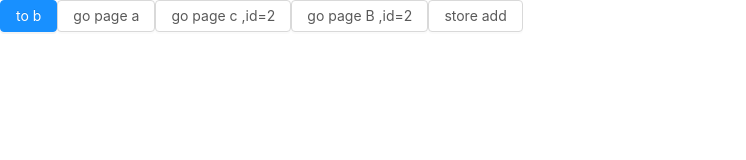
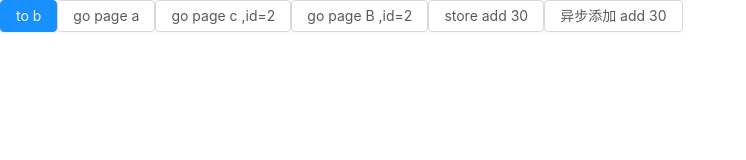
Before and after one commit to heachou/react_next_github, a Next.js app: page / in a window 1280 px wide. Shown: the top 160 px of the page, without its empty margins (0-746 px from the left). Built offline with nearby package versions, Linux system fonts and the light colour scheme.

Commit message:
feat: react-redux 连接
react-redux 连接 connect 用法 Provider提供store

```diff
--- a/package.json
+++ b/package.json
@@ -45,6 +45,7 @@
     "null-loader": "^4.0.0",
     "react": "^16.13.1",
     "react-dom": "^16.13.1",
+    "react-redux": "^7.2.0",
     "redux": "^4.0.5",
     "redux-thunk": "^2.3.0"
   }
--- a/pages/_app.js
+++ b/pages/_app.js
@@ -1,5 +1,7 @@
 import App, { Container } from 'next/app'
 import MyContext from '../lib/my-context'
+import { Provider } from 'react-redux'
+import store from '../store/store'
 
 class MyApp extends App {
 
@@ -16,9 +18,11 @@ class MyApp extends App {
   render() {
     const { Component, pageProps } = this.props
     return <div>
-      <MyContext.Provider value={'test'}>
-        <Component {...pageProps} />
-      </MyContext.Provider>
+      <Provider store={store}>
+        <MyContext.Provider value={'test'}>
+          <Component {...pageProps} />
+        </MyContext.Provider>
+      </Provider>
     </div>
   }
 }
--- a/pages/index.js
+++ b/pages/index.js
@@ -1,11 +1,8 @@
 import { Button } from 'antd'
 import Link from 'next/link'
 import Router from 'next/router'
-import store from '../store/store'
-
-store.subscribe(() => {
-  console.log(store.getState())
-})
+import { connect } from 'react-redux'
+import { add,addAsync } from '../store/store'
 
 const events = [
   "routeChangeStart",
@@ -26,7 +23,7 @@ events.forEach(event => {
   Router.events.on(event, makeEvent(event))
 })
 
-export default () => {
+const Index = (props) => {
   function click() {
     Router.push({
       pathname: '/b',
@@ -52,6 +49,9 @@ export default () => {
       <Button> go page c ,id=2 </Button>
     </Link>
     <Button onClick={toB}> go page B ,id=2 </Button>
-    <Button onClick={() => store.dispatch({ type: 'ADD', num: 3 })}> store add</Button>
+    <Button onClick={() => props.add(2)}> store add {props.counter.count}</Button>
+    <Button onClick={() => props.addAsync(3)}> 异步添加 add {props.counter.count}</Button>
   </>
 }
+
+export default connect((state) => ({ counter: state.counter }), { add, addAsync })(Index)
--- a/store/store.js
+++ b/store/store.js
@@ -23,11 +23,11 @@ function add(num) {
   }
 }
 
-function addAsync(num){
-  return (dispatch)=>{
-    setTimeout(()=>{
+function addAsync(num) {
+  return (dispatch) => {
+    setTimeout(() => {
       dispatch(add(num))
-    },3000)
+    }, 3000)
   }
 }
 
@@ -54,10 +54,14 @@ const store = createStore(rootReducer, {
   user: initialUser
 }, applyMiddleware(reduxThunk))
 
+store.subscribe(() => {
+  console.log(store.getState())
+})
+
 store.dispatch(add(10))
 
 store.dispatch(addAsync(20))
 
-console.log(store.getState())
+export { add, addAsync }
 
 export default store
```
Also changed, not shown: 1 other file (tests, documents, lock files or other folders).
